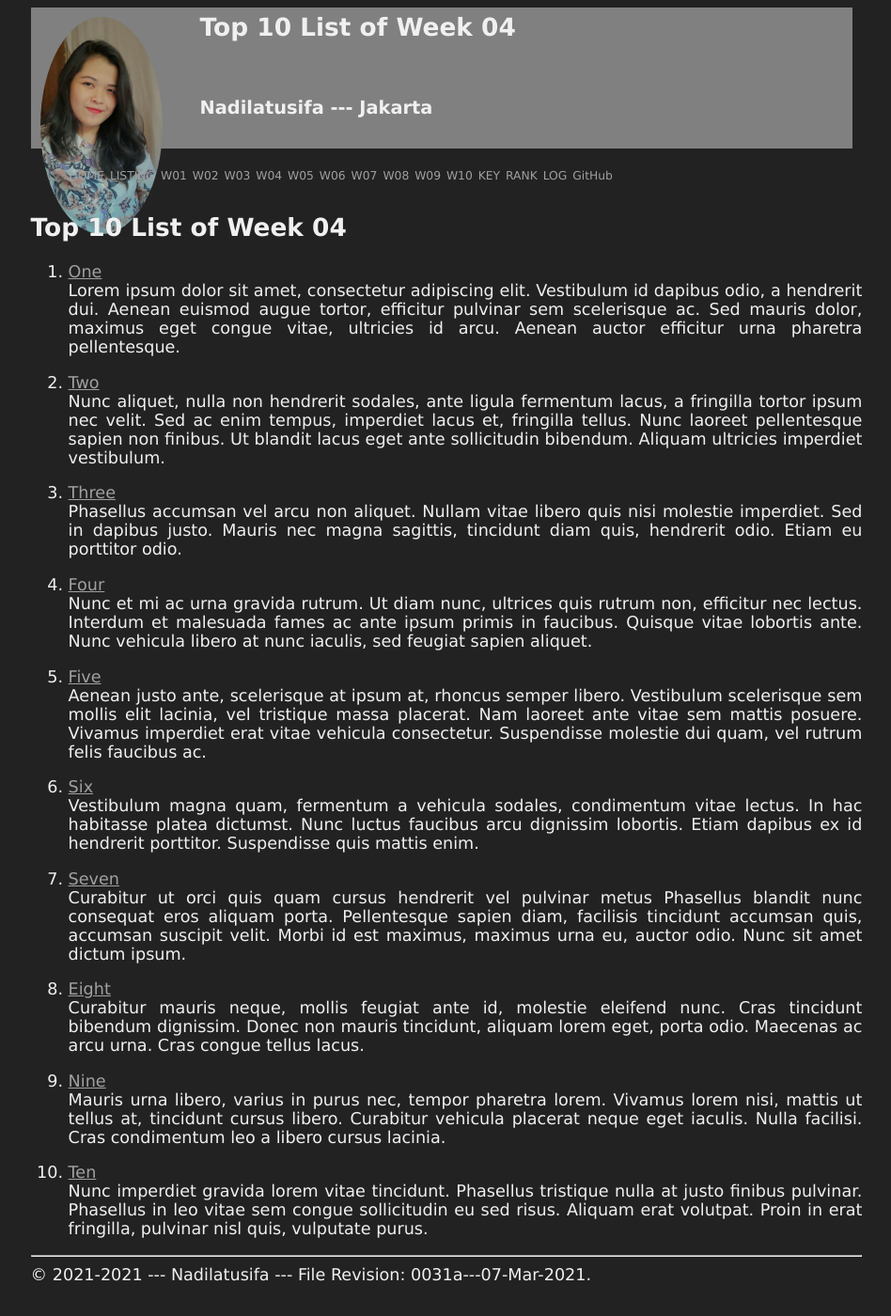
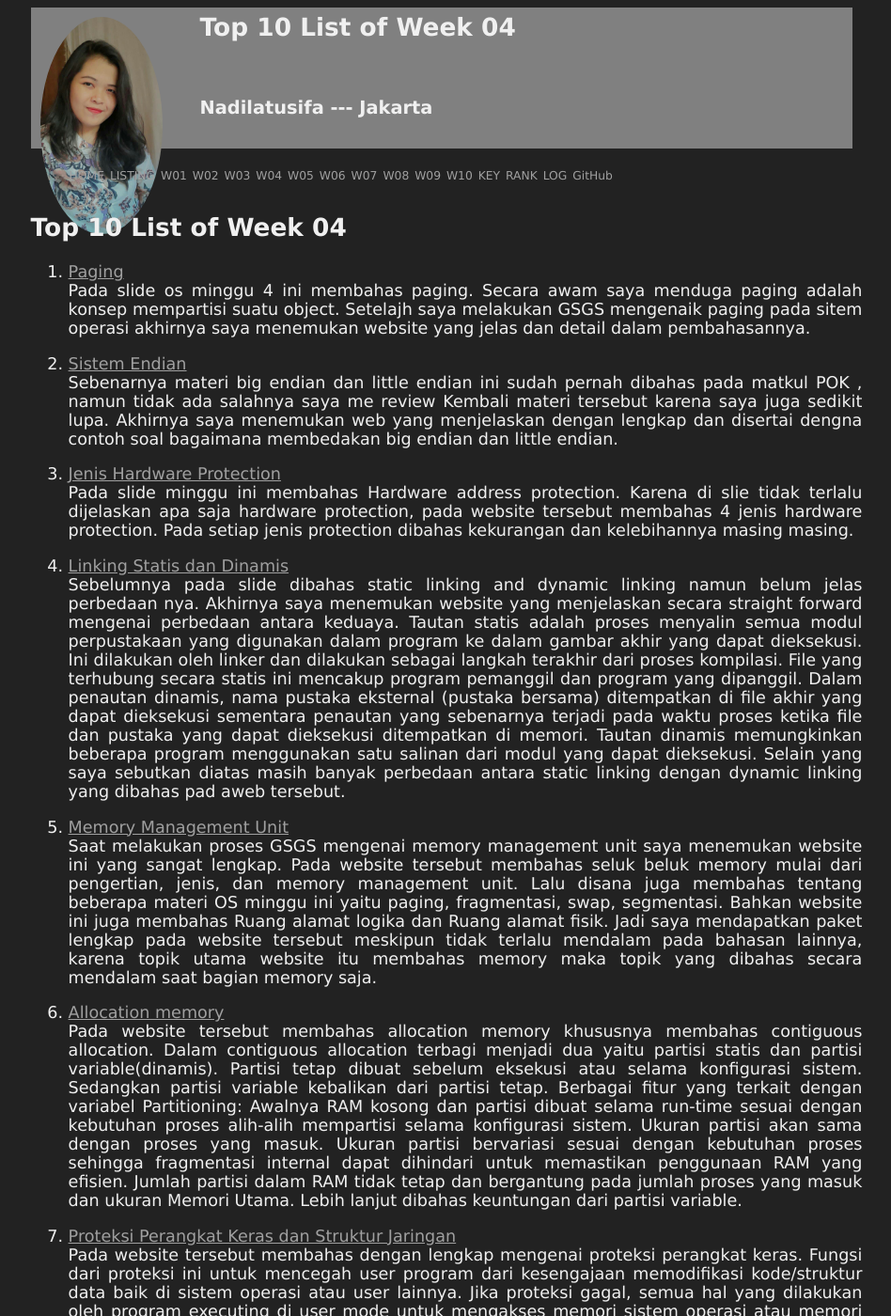
Before and after one commit to nadilatusifa12/os211, a Jekyll site: the page built from w04.md, in a window 1280 px wide and 1400 px high. Shown: the whole window at 94% size, without its empty margins (165-1113 px from the left). Built offline with Jekyll 4.4.1, drawn with Linux system fonts in a browser that asks for light colours; our own code applies the rules of GitHub Pages for plain Markdown files; some of the changed text lies outside the part shown.

Commit message:
Update w04.md

```diff
--- a/w04.md
+++ b/w04.md
@@ -4,73 +4,32 @@ permalink: /W04/
 ---
 
 # Top 10 List of Week 04
+1. [Paging](http://saranatugas.blogspot.com/2013/06/sistem-paging.html)<br>
+Pada slide os minggu 4 ini membahas paging. Secara awam saya menduga paging adalah konsep mempartisi suatu object. Setelajh saya melakukan GSGS mengenaik paging pada sitem operasi akhirnya saya menemukan website yang jelas dan detail dalam pembahasannya.
 
-1. [One](https://en.wikipedia.org/wiki/1)<br>
-Lorem ipsum dolor sit amet, consectetur adipiscing elit.
-Vestibulum id dapibus odio, a hendrerit dui.
-Aenean euismod augue tortor, efficitur pulvinar sem scelerisque ac.
-Sed mauris dolor, maximus eget congue vitae, ultricies id arcu.
-Aenean auctor efficitur urna pharetra pellentesque.
+2. [Sistem Endian](http://afif1609.blogspot.com/2013/04/konsep-dasar-little-endian-big-endian.html)<br>
+Sebenarnya materi big endian dan little endian ini sudah pernah dibahas pada matkul POK , namun tidak ada salahnya saya me review Kembali materi tersebut karena saya juga sedikit lupa. Akhirnya saya menemukan web yang menjelaskan dengan lengkap dan disertai dengna contoh soal bagaimana membedakan big endian dan little endian.
 
-2. [Two](https://en.wikipedia.org/wiki/2)<br>
-Nunc aliquet, nulla non hendrerit sodales, ante ligula fermentum lacus, a fringilla tortor ipsum nec velit.
-Sed ac enim tempus, imperdiet lacus et, fringilla tellus.
-Nunc laoreet pellentesque sapien non finibus.
-Ut blandit lacus eget ante sollicitudin bibendum.
-Aliquam ultricies imperdiet vestibulum.
+3. [Jenis Hardware Protection](https://edge-cyber.com/tipe-keamanan-jaringan-wireless/)<br>
+Pada slide minggu ini membahas Hardware address protection. Karena di slie tidak terlalu dijelaskan apa saja hardware protection, pada website tersebut membahas 4 jenis hardware protection. Pada setiap jenis protection dibahas kekurangan dan kelebihannya masing masing.
 
-3. [Three](https://en.wikipedia.org/wiki/3)<br>
-Phasellus accumsan vel arcu non aliquet.
-Nullam vitae libero quis nisi molestie imperdiet.
-Sed in dapibus justo.
-Mauris nec magna sagittis, tincidunt diam quis, hendrerit odio.
-Etiam eu porttitor odio.
+4. [Linking Statis dan Dinamis]( https://cs-fundamentals.com/tech-interview/c/difference-between-static-and-dynamic-linking#)<br>
+Sebelumnya pada slide dibahas static linking and dynamic linking namun belum jelas perbedaan nya. Akhirnya saya menemukan website yang menjelaskan secara straight forward mengenai perbedaan antara keduaya. Tautan statis adalah proses menyalin semua modul perpustakaan yang digunakan dalam program ke dalam gambar akhir yang dapat dieksekusi. Ini dilakukan oleh linker dan dilakukan sebagai langkah terakhir dari proses kompilasi. File yang terhubung secara statis ini mencakup program pemanggil dan program yang dipanggil. Dalam penautan dinamis, nama pustaka eksternal (pustaka bersama) ditempatkan di file akhir yang dapat dieksekusi sementara penautan yang sebenarnya terjadi pada waktu proses ketika file dan pustaka yang dapat dieksekusi ditempatkan di memori. Tautan dinamis memungkinkan beberapa program menggunakan satu salinan dari modul yang dapat dieksekusi. Selain yang saya sebutkan diatas masih banyak perbedaan antara static linking dengan dynamic linking yang dibahas pad aweb tersebut.
 
-4. [Four](https://en.wikipedia.org/wiki/4)<br>
-Nunc et mi ac urna gravida rutrum.
-Ut diam nunc, ultrices quis rutrum non, efficitur nec lectus.
-Interdum et malesuada fames ac ante ipsum primis in faucibus.
-Quisque vitae lobortis ante.
-Nunc vehicula libero at nunc iaculis, sed feugiat sapien aliquet.
+5. [Memory Management Unit]( https://divanursafitri.wordpress.com/2016/02/22/pengertian-memori-manajement-unit-mmu/)<br>
+Saat melakukan proses GSGS mengenai memory management unit saya menemukan website ini yang sangat lengkap. Pada website tersebut membahas seluk beluk memory mulai dari pengertian, jenis, dan memory management unit. Lalu disana juga membahas tentang beberapa materi OS minggu ini yaitu paging, fragmentasi, swap, segmentasi. Bahkan website ini juga membahas Ruang alamat logika dan Ruang alamat fisik. Jadi saya mendapatkan paket lengkap pada website tersebut meskipun tidak terlalu mendalam pada bahasan lainnya, karena topik utama website itu membahas memory maka topik yang dibahas secara mendalam saat bagian memory saja.
 
-5. [Five](https://en.wikipedia.org/wiki/5)<br>
-Aenean justo ante, scelerisque at ipsum at, rhoncus semper libero.
-Vestibulum scelerisque sem mollis elit lacinia, vel tristique massa placerat.
-Nam laoreet ante vitae sem mattis posuere.
-Vivamus imperdiet erat vitae vehicula consectetur.
-Suspendisse molestie dui quam, vel rutrum felis faucibus ac.
+6. [Allocation memory]( https://tutorialspoint.dev/computer-science/operating-systems/variable-or-dynamic-partitioning-in-operating-system)<br>
+Pada website tersebut membahas allocation memory khususnya membahas contiguous allocation. Dalam contiguous allocation terbagi menjadi dua yaitu partisi statis dan partisi variable(dinamis). Partisi tetap dibuat sebelum eksekusi atau selama konfigurasi sistem. Sedangkan partisi variable kebalikan dari partisi tetap. Berbagai fitur yang terkait dengan variabel Partitioning: Awalnya RAM kosong dan partisi dibuat selama run-time sesuai dengan kebutuhan proses alih-alih mempartisi selama konfigurasi sistem. Ukuran partisi akan sama dengan proses yang masuk. Ukuran partisi bervariasi sesuai dengan kebutuhan proses sehingga fragmentasi internal dapat dihindari untuk memastikan penggunaan RAM yang efisien. Jumlah partisi dalam RAM tidak tetap dan bergantung pada jumlah proses yang masuk dan ukuran Memori Utama. Lebih lanjut dibahas keuntungan dari partisi variable.
 
-6. [Six](https://en.wikipedia.org/wiki/6)<br>
-Vestibulum magna quam, fermentum a vehicula sodales, condimentum vitae lectus.
-In hac habitasse platea dictumst.
-Nunc luctus faucibus arcu dignissim lobortis.
-Etiam dapibus ex id hendrerit porttitor.
-Suspendisse quis mattis enim.
+7. [Proteksi Perangkat Keras dan Struktur Jaringan]( http://djoko-riantori.blogspot.com/2012/05/proteksi-perangkat-keras-dan-struktur.html)<br>
+Pada website tersebut membahas dengan lengkap mengenai proteksi perangkat keras. Fungsi dari proteksi ini untuk mencegah user program dari kesengajaan memodifikasi kode/struktur data baik di sistem operasi atau user lainnya. Jika proteksi gagal, semua hal yang dilakukan oleh program executing di user mode untuk mengakses memori sistem operasi atau memori user lainnya akan terperangkap di sistem operasi dan bisa menyebabkan kesalahan yang fatal, yaitu addressing error. Selain itu disana juga membahas proteksi memori dan juga struktur jaringan seperti LAN, WAN, dan MAN yang merupakan istilah-istilah yang baru saya ketahui definisi nya setelah membaca pada web tersebut.
 
-7. [Seven](https://en.wikipedia.org/wiki/7)<br>
-Curabitur ut orci quis quam cursus hendrerit vel pulvinar metus
-Phasellus blandit nunc consequat eros aliquam porta.
-Pellentesque sapien diam, facilisis tincidunt accumsan quis, accumsan suscipit velit.
-Morbi id est maximus, maximus urna eu, auctor odio.
-Nunc sit amet dictum ipsum.
+8. [Rangkuman Rapih Management Memory]( http://ulladoank.blogspot.com/2010/06/tugas-3_4180.html)<br>
+Website ini sangaaat menarik dan recommended untuk dibaca. Selain info yang dijelaskan sangat to the point dan tidak muter-muter, website ini memiliki tampilan yang sangat rapih dan enak untuk dibaca. Saya merasa membaca catatan dari sebuah binder dalam bentuk website. Awalnya saya hanya ingin menvari penjelasan tentang Swapping namun di web ini memberikan penjelasan yang cukup lengkap sehingga dapat disebut sebagai rangkuman. Disana juga terdapat beberaoa postingan lainnya terkait Sistem Operasi yang tentunya menarik untuk dibaca.
 
-8. [Eight](https://en.wikipedia.org/wiki/8)<br>
-Curabitur mauris neque, mollis feugiat ante id, molestie eleifend nunc.
-Cras tincidunt bibendum dignissim.
-Donec non mauris tincidunt, aliquam lorem eget, porta odio.
-Maecenas ac arcu urna.
-Cras congue tellus lacus.
+9. [More About Paging and Page Table ]( https://aryawardanapratama.wordpress.com/tag/suatu-page-table/)<br>
+Saya menemukan website ini yang menurut saya sangat bagus. Penjelasan di web itu singkat padat jelas mengenai paging. Selanjutnya penjelasan dilengkapi dengan ilustrasi sehingga memudahkan kita agar bisa membayangkan proses dalam paging. Tampilannya yang bersih dan rapi membuat pembaca nyaman membaca tulisan-tulisan pada halaman web.
 
-9. [Nine](https://en.wikipedia.org/wiki/9)<br>
-Mauris urna libero, varius in purus nec, tempor pharetra lorem.
-Vivamus lorem nisi, mattis ut tellus at, tincidunt cursus libero.
-Curabitur vehicula placerat neque eget iaculis.
-Nulla facilisi.
-Cras condimentum leo a libero cursus lacinia.
-
-10. [Ten](https://en.wikipedia.org/wiki/10)<br>
-Nunc imperdiet gravida lorem vitae tincidunt.
-Phasellus tristique nulla at justo finibus pulvinar.
-Phasellus in leo vitae sem congue sollicitudin eu sed risus.
-Aliquam erat volutpat.
-Proin in erat fringilla, pulvinar nisl quis, vulputate purus.
+10. [Cara Kerja Virtual Memory]( https://sites.google.com/a/student.unsika.ac.id/karaos/cara-kerja-virtual-memori)<br>
+Setelah membaca mengnai virtual memory pada website sebelumnya, saya penasaran mengenai cara kerja virtual memory. Cara penyampaian pada website tersebut sangat jelas dan ringkas sehingga saya dapat memiliki gambaran umum cara kerja virtual memory.
```
